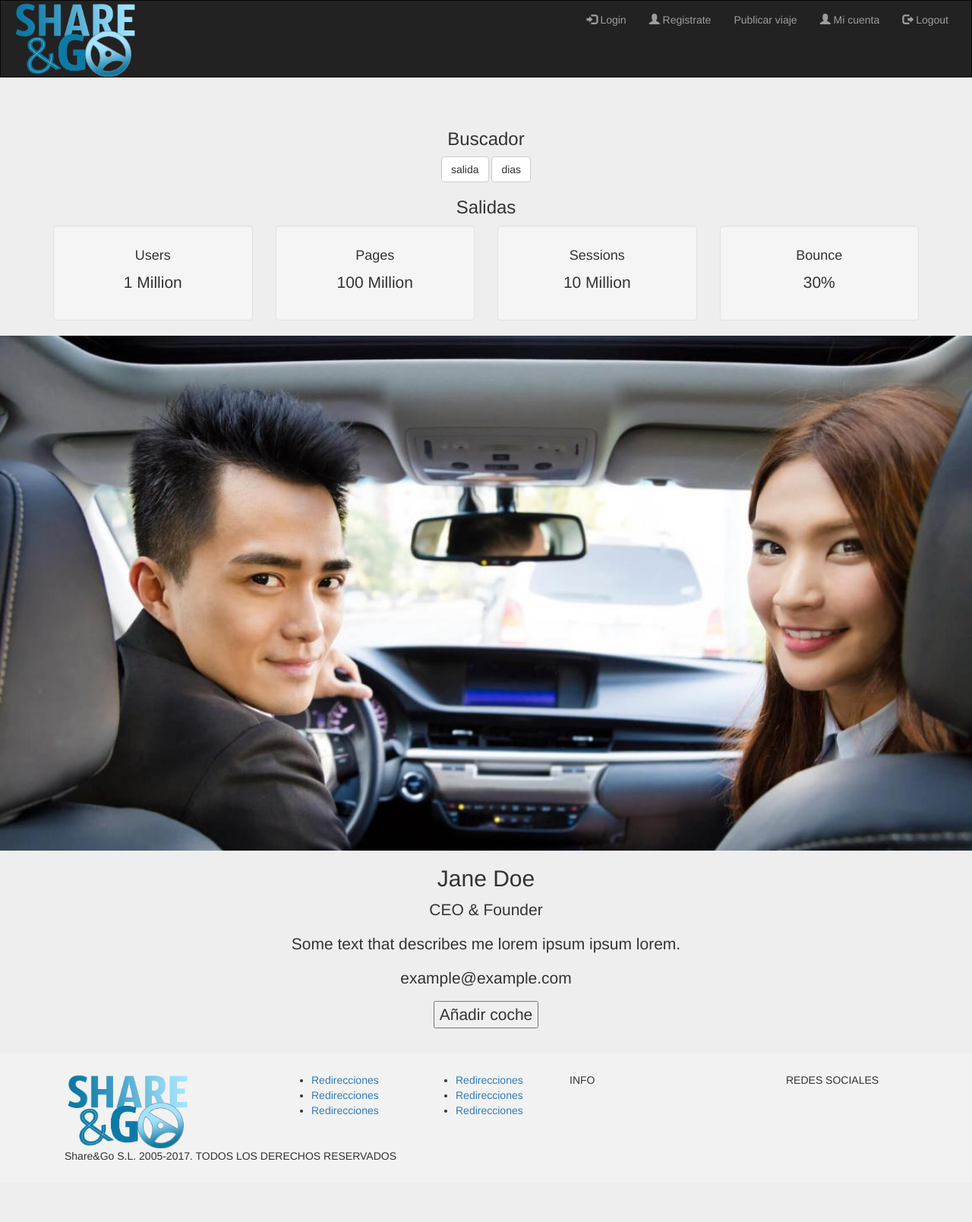
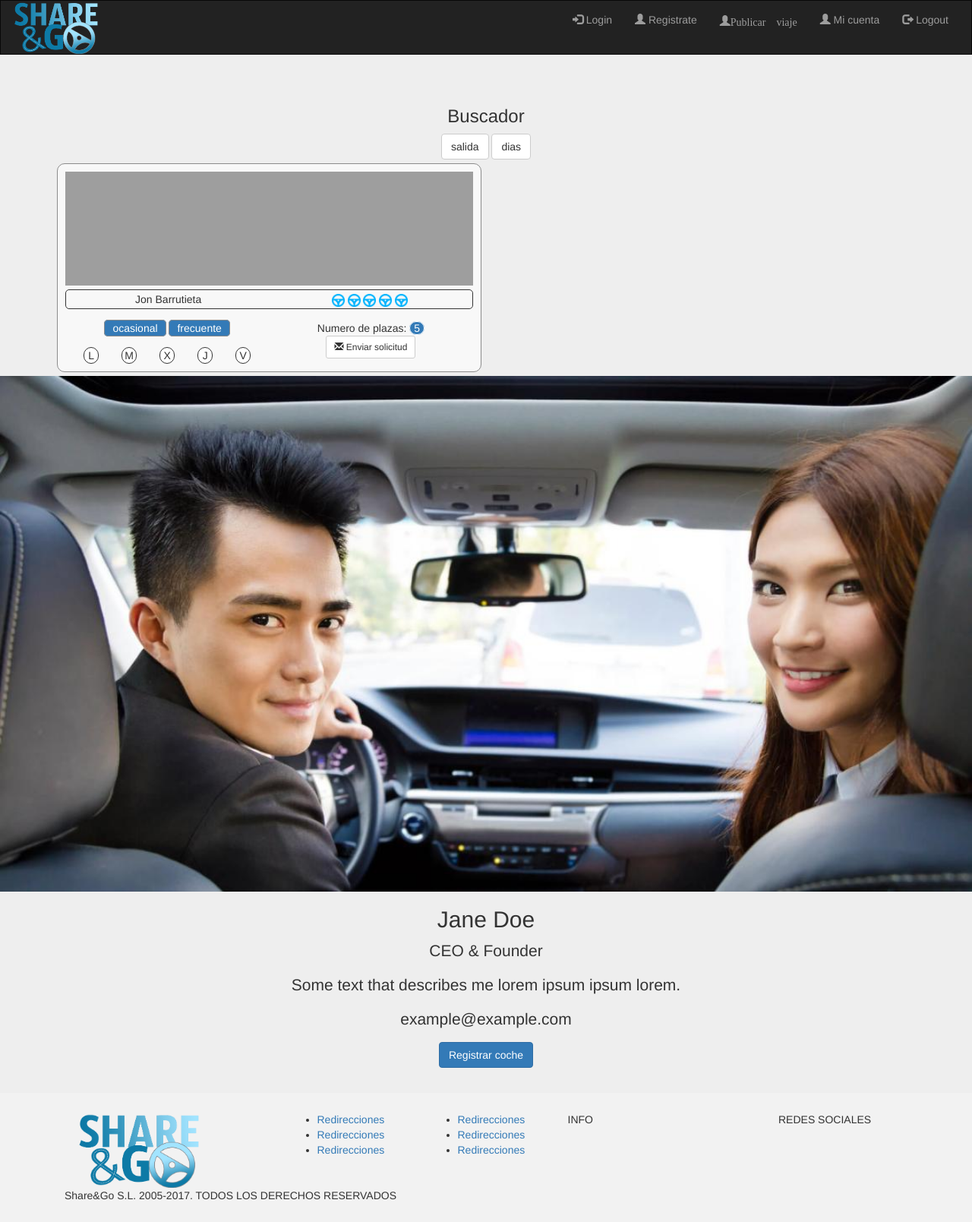
Before and after one commit to jonbar/ShareAndGo, a PHP site: page /vista/menu_principal/menu_principal.php in a window 1280 px wide. Shown: the whole page at 76% size. Before the commit the page ends 1528 px from the top, so only its background shows below. Run offline with PHP 8.4, Linux system fonts and the light colour scheme; a map, chart or similar area stays blank; some libraries are stand-ins or nearby versions; grey boxes are pictures that could not be loaded.

Commit message:
- popup crear trayecto - ficha de viaje - registro arreglado - inicio sin sesion rellenado - ...

```diff
--- /dev/null
+++ b/vista/css/menu_principal.css
@@ -0,0 +1,120 @@
+.tarjetaViaje{
+    border-style: solid;
+    border-width: thin;
+    border-radius: 10px;
+    padding: 10px;
+    width: 49%;
+    margin: 5px;
+    float: left;
+    border-color: #8b8b8b;
+    background-color: #f8f8f8;
+}
+.row{
+    margin: auto;
+}
+.dias{
+    margin: auto;
+}
+.dias td{
+    padding-left: 15px;
+    padding-right: 15px;
+    border-radius: 5px;
+}
+.dia{
+    width: 20px;
+    border-style: solid;
+    border-width: thin;
+    border-radius: 10px;
+    background-color: white;
+}
+.diaSeleccionado{
+    width: 20px;
+    border-style: solid;
+    border-width: thin;
+    border-radius: 10px;
+    background-color: #337ab7;
+    color: white;
+}
+.plazas{
+    border-style: solid;
+    border-width: thin;
+    border-radius: 10px;
+    background-color: #337ab7;
+    color: white;
+    padding-right: 5px;
+    padding-left: 5px;
+}
+.plazasAgotado{
+    border-style: solid;
+    border-width: thin;
+    border-radius: 10px;
+    background-color: gray;
+    color: white;
+    padding-right: 5px;
+    padding-left: 5px;
+}
+.zonaPlazas{
+    text-align: center;
+    margin-top: 15px;
+}
+.tipoSeleccionado{
+    border-width: thin;
+    border-style: solid;
+    border-radius: 5px;
+    border-color: #8b8b8b;
+    background-color: #337ab7;
+    padding: 2px;
+    color: white;
+    padding-left: 10px;
+    padding-right: 10px;
+}
+.informacion{
+    width: 50%;
+    float: left
+}
+.nombre{
+    width: 50%;
+    float: left;
+}
+.iconoVolante{
+    height: 17px;
+    float: next
+}
+.mapa{
+    width: 100%;
+    float: left
+}
+.tipoNoSeleccionado{
+    border-width: thin;
+    border-style: solid;
+    border-radius: 5px;
+    border-color: #8b8b8b;
+    background-color: white;
+    padding: 2px;
+    color: black;
+    padding-left: 10px;
+    padding-right: 10px;
+}
+.tipoTrayecto{
+    margin-bottom: 15px;
+    margin-top: 15px;
+}
+.nombreConductor{
+    border-width: thin;
+    border-style: solid;
+    border-radius: 5px;
+    border-color: #8b8b8b;
+    background-color: #337ab7;
+    padding: 2px;
+    color: white;
+    padding-left: 10px;
+    padding-right: 10px;
+}
+.nombreExperiencia{
+    width: 100%;
+    float: left;
+    border: solid;
+    border-width: thin;
+    border-radius: 5px;
+    padding: 2px;
+}
--- /dev/null
+++ b/vista/css/publicar_trayecto.css
@@ -0,0 +1,6 @@
+.izquierda{
+    float: left;
+}
+.derecha{
+    float: right;
+}
--- a/vista/menu_principal/menu_principal.php
+++ b/vista/menu_principal/menu_principal.php
@@ -11,8 +11,10 @@ and open the template in the editor.
         <meta name="viewport" content="width=device-width, initial-scale=1">
         <link rel="stylesheet" href="https://maxcdn.bootstrapcdn.com/bootstrap/3.3.7/css/bootstrap.min.css">
         <link rel="stylesheet" href="../css/login.css">
+        <link rel="stylesheet" href="../css/menu_principal.css">
         <script src="https://ajax.googleapis.com/ajax/libs/jquery/3.2.1/jquery.min.js"></script>
         <script src="https://maxcdn.bootstrapcdn.com/bootstrap/3.3.7/js/bootstrap.min.js"></script>
+        <script src="../../js/publicar_trayecto.js" type="text/javascript"></script>
     </head>
     <body>
         <?php
@@ -24,34 +26,12 @@ and open the template in the editor.
                 <button type="submit" class="btn btn-default">salida</button>
                 <button type="submit" class="btn btn-default">dias</button>
             </div>
-            <div>
+            <div style="text-align: center">
                 <div class="container text-center">
-                    <h3>Salidas</h3>
                     <div class="row">
-                        <div class="col-sm-3">
-                            <div class="well">
-                                <h4>Users</h4>
-                                <p>1 Million</p>
-                            </div>
-                        </div>
-                        <div class="col-sm-3">
-                            <div class="well">
-                                <h4>Pages</h4>
-                                <p>100 Million</p>
-                            </div>
-                        </div>
-                        <div class="col-sm-3">
-                            <div class="well">
-                                <h4>Sessions</h4>
-                                <p>10 Million</p>
-                            </div>
-                        </div>
-                        <div class="col-sm-3">
-                            <div class="well">
-                                <h4>Bounce</h4>
-                                <p>30%</p>
-                            </div>
-                        </div>
+                        <!-- FALTA PONER FOREACH -->
+                        <?php require '../multipagina/tarjeta_viaje.php'; ?>
+                        <!-- ------------------- -->
                     </div>
                 </div>
                 <div class="imagen">
@@ -61,8 +41,11 @@ and open the template in the editor.
                         <p class="title">CEO & Founder</p>
                         <p>Some text that describes me lorem ipsum ipsum lorem.</p>
                         <p>example@example.com</p>
-                        <p><button class="button">Añadir coche</button></p>
+                        <p><button id="registrarcoche" class="btn btn-primary" data-toggle="modal" data-target="#myModalRegistro">Registrar coche</button></p>
                     </div>
+                    <?php
+                    require_once "../multipagina/popup/registrar_coche.php";
+                    ?>
                 </div>
             </div>
         </div>
--- a/vista/multipagina/header.php
+++ b/vista/multipagina/header.php
@@ -6,13 +6,13 @@
                 <span class="icon-bar"></span>
                 <span class="icon-bar"></span>
             </button>
-            <img src="../img/logo.png" style="height: 100px"/><br>
+            <img src="../img/logo.png" style="height: 70px"/><br>
         </div>
         <div class="collapse navbar-collapse" id="myNavbar">
             <ul class="nav navbar-nav navbar-right">
                 <li><a href="#" data-toggle="modal" data-target="#iniciSesionPopUp"><span class="glyphicon glyphicon-log-in"></span> Login</a></li>
                 <li><a href="#" data-toggle="modal" data-target="#registroPopUp"><span class="glyphicon glyphicon-user"></span> Registrate</a></li>
-                <li><a href="#">Publicar viaje</a></li>
+                <li><a href="#" data-toggle="modal" data-target="#publicarViajePopUp"<span class="glyphicon glyphicon-user"></span>Publicar viaje</a></li>
                 <li><a href="#"><span class="glyphicon glyphicon-user"></span> Mi cuenta</a></li>
                 <li><a href="#"><span class="glyphicon glyphicon-log-out"></span> Logout</a></li>
             </ul>
@@ -21,5 +21,6 @@
     <?php
     require_once 'popup/registro.php';
     require_once 'popup/login.php';
+    require_once 'popup/publicar_trayecto.php';
     ?>
 </nav>
--- /dev/null
+++ b/vista/multipagina/popup/publicar_trayecto.php
@@ -0,0 +1,83 @@
+<div class="modal fade" id="publicarViajePopUp" role="dialog">
+    <div class="modal-dialog modal-lg">
+        <div class="modal-content">
+            <div class="modal-header">
+                <button type="button" class="close" data-dismiss="modal">&times;</button>
+                <h4 class="modal-title">Publicar trayecto</h4>
+            </div>
+            <div class="modal-body">
+                <div class="form-group">
+                    <label for="sel1">Salida:</label>
+                    <select class="form-control" id="sel1">
+                        <option></option>
+                        <option></option>
+                        <option></option>
+                        <option></option>
+                    </select>
+                    <label for="sel1">Paradas:</label>
+                    <select class="form-control" id="sel1">
+                        <option></option>
+                        <option></option>
+                        <option></option>
+                        <option></option>
+                    </select>
+                    <br>
+                    <div class="input-group control-group after-add-more">
+                        <div class="input-group-btn">
+                            <button class="btn btn-primary add-more" id="anadirParada" type="button"><i class="glyphicon glyphicon-plus"></i> Añadir Paradas</button>
+                        </div>
+                    </div>
+                    <!-- Copy Fields-These are the fields which we get through jquery and then add after the above input,-->
+                    <div class="copy-fields hide">
+                        <div class="control-group input-group" style="margin-top:10px">
+
+                            <input type="text" name="addmore[]" class="form-control" placeholder="">
+                            <div class="input-group-btn">
+                                <button class="btn btn-danger remove" type="button"><i class="glyphicon glyphicon-remove"></i> Borrar</button>
+                            </div>
+
+                        </div>
+                    </div>
+                </div>
+
+                <label for="sel1">Coche:</label>
+                <select class="form-control" id="sel1">
+                    <option></option>
+                    <option></option>
+                    <option></option>
+                    <option></option>
+                </select><br>
+
+                <br>
+
+                    <div class="panel-default">
+                        <label>Nº plazas disponibles:</label><br>
+                        <input type="text" class="form-control" id="plazasdipo">
+                        <label class="radio-inline">
+                            <input type="radio" name="Tipo" value=1>Ocasional
+                        </label><br />
+                        <label class="radio-inline">
+                            <input type="radio" name="Tipo" value=2>Frecuente
+                        </label><hr />
+                    </div>
+                <div class="panel-default">
+                <div class="checkbox">
+                    <h4>Fecha</h4>
+                    <label><input type="checkbox" value="" class="check">Lunes</label>
+                    <label><input type="checkbox" value="" class="check">Martes</label>
+                    <label><input type="checkbox" value="" class="check">Miercoles</label>
+                    <label><input type="checkbox" value="" class="check">Jueves</label>
+                    <label><input type="checkbox" value="" class="check">Viernes</label>
+                </div>
+                <div class="checkbox ">
+                    <label><input type="checkbox" value="" id="seleccionartodos">Todos los anteriores</label>
+                </div>
+                </div>
+                <div class="modal-footer">
+                    <button type="button" class="btn btn-default" data-dismiss="modal">Enviar</button>
+                    <button type="button" class="btn btn-default" data-dismiss="modal">Cerrar</button>
+                </div>
+            </div>
+        </div>
+    </div>
+</div>
--- /dev/null
+++ b/vista/multipagina/popup/registrar_coche.php
@@ -0,0 +1,45 @@
+<div class="modal fade" id="myModalRegistro" role="dialog">
+    <div class="modal-dialog modal-lg">
+        <div class="modal-content">
+        <div class="modal-header">
+                 <button type="button" class="close" data-dismiss="modal">&times;</button>
+                <h4 class="modal-title">Registrar coche</h4>
+                </div>
+          <div class="modal-body">
+                <label for="sel1">Matricula:</label>
+                <select class="form-control" id="sel1">
+                    <option></option>
+                    <option></option>
+                    <option></option>
+                    <option></option>
+                </select>
+
+
+                <label for="sel1">Tipo:</label>
+                <select class="form-control" id="sel1">
+                    <option></option>
+                    <option></option>
+                    <option></option>
+                    <option></option>
+                </select>
+                <label for="sel1">Coche:</label>
+                <select class="form-control" id="sel1">
+                    <option></option>
+                    <option></option>
+                    <option></option>
+                    <option></option>
+                </select>
+                <label for="usr">Color:</label>
+                <input type="email" class="form-control" id="color">
+                <label for="usr">Nº plazas:</label>
+                <input type="text" class="form-control" id="plazas">
+                <label for="usr">Imagen:</label>
+                <input type="text" class="form-control" id="img">
+                </div>
+                <div class="modal-footer">
+                    <button type="button" class="btn btn-default" data-dismiss="modal">Enviar</button>
+                    <button type="button" class="btn btn-default" data-dismiss="modal">Cerrar</button>
+                </div>
+      </div>
+    </div>
+ </div>
--- a/vista/multipagina/popup/registro.php
+++ b/vista/multipagina/popup/registro.php
@@ -5,7 +5,6 @@
         <div class="modal-content">
             <div class="modal-header">
                 <button type="button" class="close" data-dismiss="modal">&times;</button>
-                <h4 class="modal-title">Registro</h4>
             </div>
             <div class="modal-body">
                 <div class="form-group">
@@ -36,10 +35,6 @@
                     <label for="municipio">Municipio:</label>
                     <input type="text" class="form-control" id="municipio">
                 </div>
-                <div class="form-group">
-                    <label for="imagen">Imagen:</label>
-                    <input type="text" class="form-control" id="imagen">
-                </div>
             </div>
             <div class="modal-footer">
                 <button type="button" class="btn btn-default" data-dismiss="modal">Enviar</button>
--- /dev/null
+++ b/vista/multipagina/tarjeta_viaje.php
@@ -0,0 +1,38 @@
+<div class="tarjetaViaje">
+    <div id="mapa" class="mapa">
+        <iframe src="https://www.google.com/maps/embed?pb=!1m28!1m12!1m3!1d46534.551673009046!2d-2.7173421818677883!3d43.20090005954047!2m3!1f0!2f0!3f0!3m2!1i1024!2i768!4f13.1!4m13!3e0!4m5!1s0xd4e32f83a8c7c6b%3A0xa858b2d5d7300d7f!2sYurreta!3m2!1d43.176978299999995!2d-2.633813!4m5!1s0xd4e3426975c2913%3A0x404f58273cb9dc0!2sAmorebieta-Echano!3m2!1d43.2204692!2d-2.733068!5e0!3m2!1ses!2ses!4v1515405462954" width="100%" height="25%" frameborder="0" style="border:0" allowfullscreen></iframe>
+    </div>
+    <div id="nombreConductor" >
+        <nombreConductor class="nombreExperiencia">
+            <nombre class="nombre">Jon Barrutieta</nombre>
+            <img src="../img/icono_volante.png" class="iconoVolante">
+            <img src="../img/icono_volante.png" class="iconoVolante">
+            <img src="../img/icono_volante.png" class="iconoVolante">
+            <img src="../img/icono_volante.png" class="iconoVolante">
+            <img src="../img/icono_volante.png" class="iconoVolante">
+        </nombreConductor>
+    </div>
+    <div id="informacion" class="informacion">
+        <div id="tipo_trayecto" class="tipoTrayecto">
+            <tipoViaje class="tipoSeleccionado">ocasional</tipoviaje>
+            <tipoViaje class="tipoSeleccionado">frecuente</tipoviaje>
+        </div>
+        <table class="dias">
+            <tr>
+                <td><div class="dia">L</div></td>
+                <td><div class="dia">M</div></td>
+                <td><div class="dia">X</div></td>
+                <td><div class="dia">J</div></td>
+                <td><div class="dia">V</div></td>
+            </tr>
+        </table>
+    </div>
+    <div id="informacion" class="informacion">
+        <div id="plazas_disponibles" class="zonaPlazas">
+            Numero de plazas: <numero id="numeroPlazas" class="plazas">5</numero>
+        </div>
+    </div>
+    <button type="button" class="btn btn-default btn-sm">
+        <span class="glyphicon glyphicon-envelope"></span> Enviar solicitud
+    </button>
+</div>
```
Also changed, not shown: js/publicar_trayecto.js (added, +15 -0 lines), js/registrar_coche.js (added, +12 -0 lines), vista/login/login.php (+33 -19 lines), vista/img/centro_zornotza.jpg (added), vista/img/coche_prueba.jpg (added), vista/img/icono_volante.png (added), vista/img/imagen para descrip.jpg (deleted), vista/img/imagen_como_funciona.png (added).
